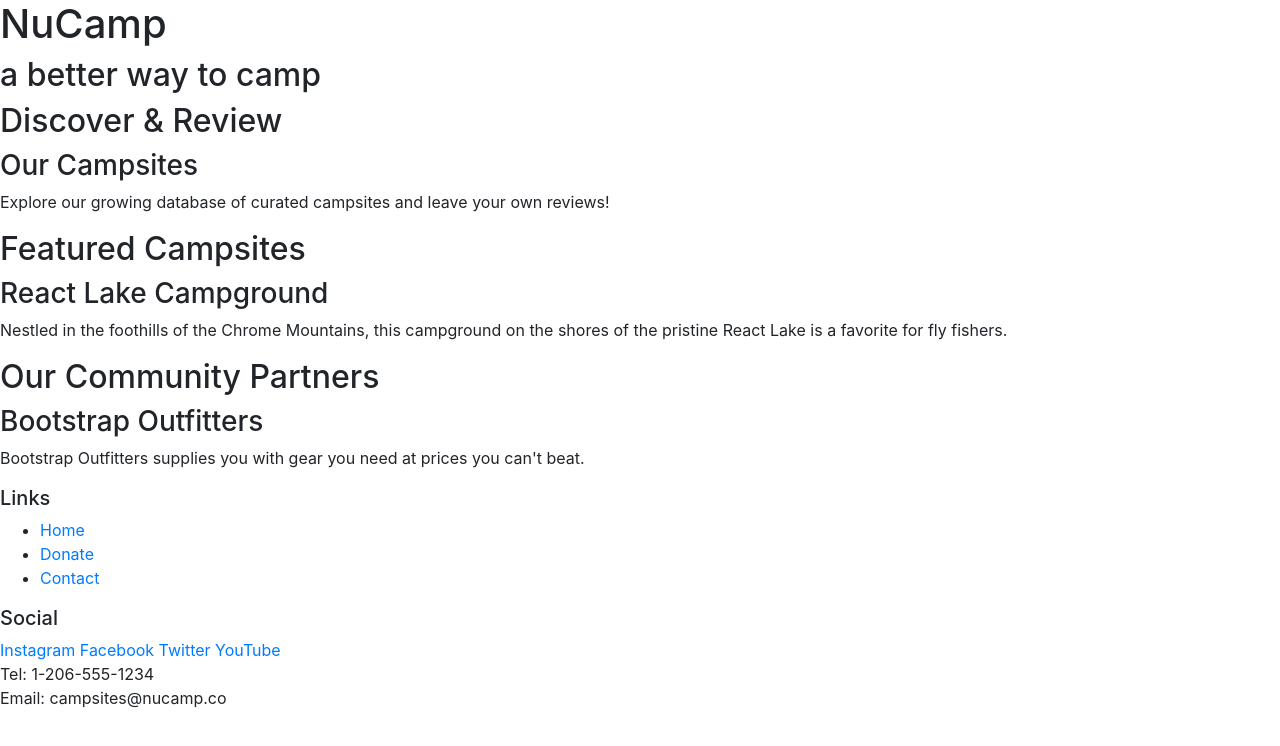
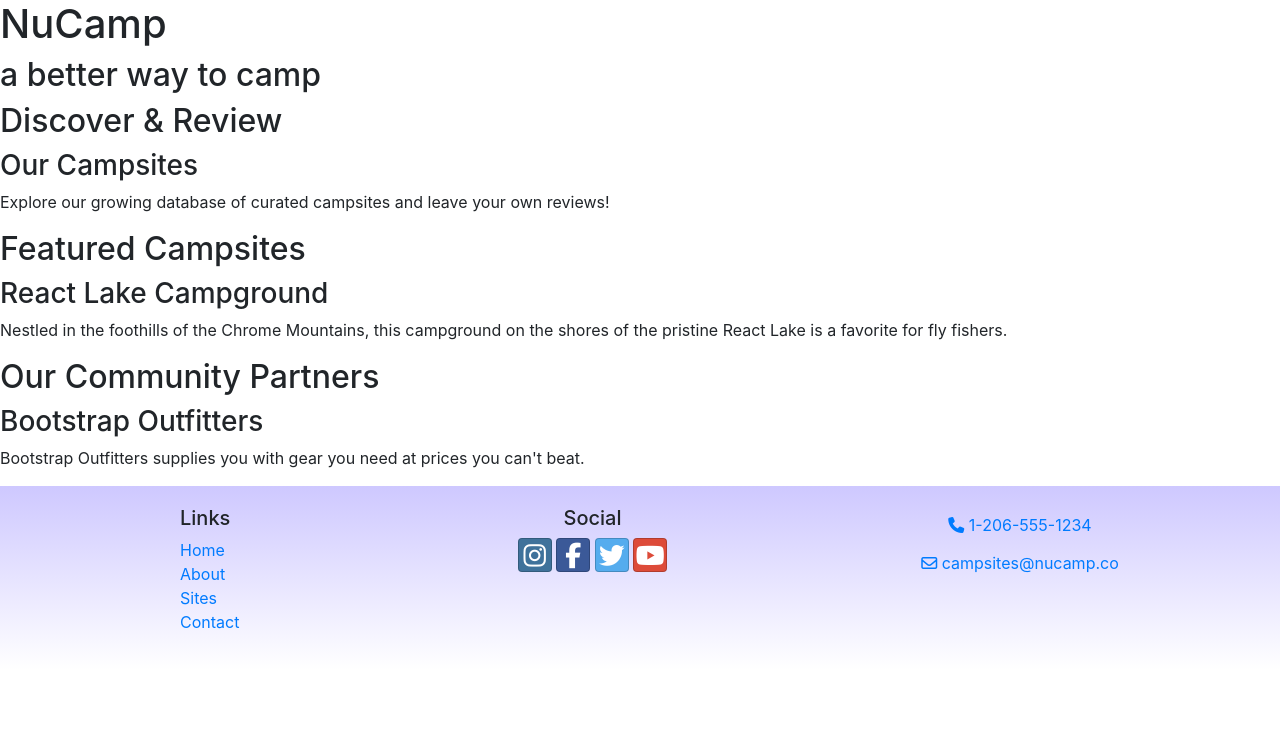
Before and after one commit to ahdoy888/donation_website, a website: page index.html in a window 1280 px wide. Drawn offline with nearby package versions, Linux system fonts and the light colour scheme.

Commit message:
bootstrap and icons

```diff
--- a/index.html
+++ b/index.html
@@ -8,6 +8,9 @@
 
     <!-- Bootstrap CSS -->
    <link rel="stylesheet" href="node_modules/bootstrap/dist/css/bootstrap.min.css" />
+   <link rel="stylesheet" href="node_modules/font-awesome/css/font-awesome.min.css" />
+   <link rel="stylesheet" href="node_modules/bootstrap-social/bootstrap-social.css" />
+   <link rel="stylesheet" href="styles.css" />
 
     <title>Donation Web</title>
 </head>
@@ -37,32 +40,39 @@
             <p>Bootstrap Outfitters supplies you with gear you need at prices you can't beat.</p>
         </div>
 
-        <footer>
-            <div>
+        <footer class="site-footer">
+            <div class="container">
+                <div class="row">
+                    <div class="col-4 col-sm-2 offset-1">
                         <h5>Links</h5>
-                <ul>
-                    <li><a href="#">Home</a></li>
-                    <li><a href="#">Donate</a></li>
-                    <li><a href="#">Contact</a></li>
+                        <ul class="list-unstyled">
+                            <li><a href="aboutus.html">Home</a></li>
+                            <li><a href="aboutus.html">About</a></li>
+                            <li><a href="aboutus.html">Sites</a></li>
+                            <li><a href="contactus.html">Contact</a></li>
                         </ul>
                     </div>
-            <div>
+                    <div class="col-6 col-sm-5 text-center">
                         <h5>Social</h5>
-                <a href="http://instagram.com/">Instagram</a>
-                <a href="http://facebook.com/">Facebook</a>
-                <a href="http://twitter.com/">Twitter</a>
-                <a href="http://youtube.com/">YouTube</a>
+                        <a class="btn btn-social-icon btn-instagram" href="http://instagram.com/"><i class="fa fa-instagram"></i></a>
+                        <a class="btn btn-social-icon btn-facebook" href="http://facebook.com/"><i class="fa fa-facebook"></i></a>
+                        <a class="btn btn-social-icon btn-twitter" href="http://twitter.com/"><i class="fa fa-twitter"></i></a>
+                        <a class="btn btn-social-icon btn-google" href="http://youtube.com/"><i class="fa fa-youtube"></i></a>
                     </div>
-            <div>
-                Tel: 1-206-555-1234<br />
-                Email: campsites@nucamp.co
+                    <div class="col-sm-4 text-center">
+                        <a role="button" class="btn btn-link" href="tel:+12065551234"><i class="fa fa-phone"></i> 1-206-555-1234</a><br />
+                        <a role="button" class="btn btn-link" href="mailto:campsites@nucamp.co"><i class="fa fa-envelope-o"></i> campsites@nucamp.co</a>
+                    </div>
+               </div>
             </div>
         </footer>
 
-        <!-- jQuery must come first, then Popper.js, then the Bootstrap JavaScript plugins.-->
+
+
         <script src="node_modules/jquery/dist/jquery.slim.min.js"></script>
         <script src="node_modules/popper.js/dist/umd/popper.min.js"></script>
         <script src="node_modules/bootstrap/dist/js/bootstrap.min.js"></script>
 
+
 </body>
 </html>
--- a/package.json
+++ b/package.json
@@ -15,6 +15,7 @@
   },
   "dependencies": {
     "bootstrap": "^4.5.2",
+    "bootstrap-social": "^5.1.1",
     "jquery": "^3.5.1",
     "popper.js": "^1.16.1"
   }
--- a/styles.css
+++ b/styles.css
@@ -0,0 +1,3 @@
+.site-footer {
+    background-image: linear-gradient(#CEC8FF, white);
+    padding: 20px 0; }
```
Also changed, not shown: 1 other file. Lines whose indentation alone changed are shown as unchanged.
